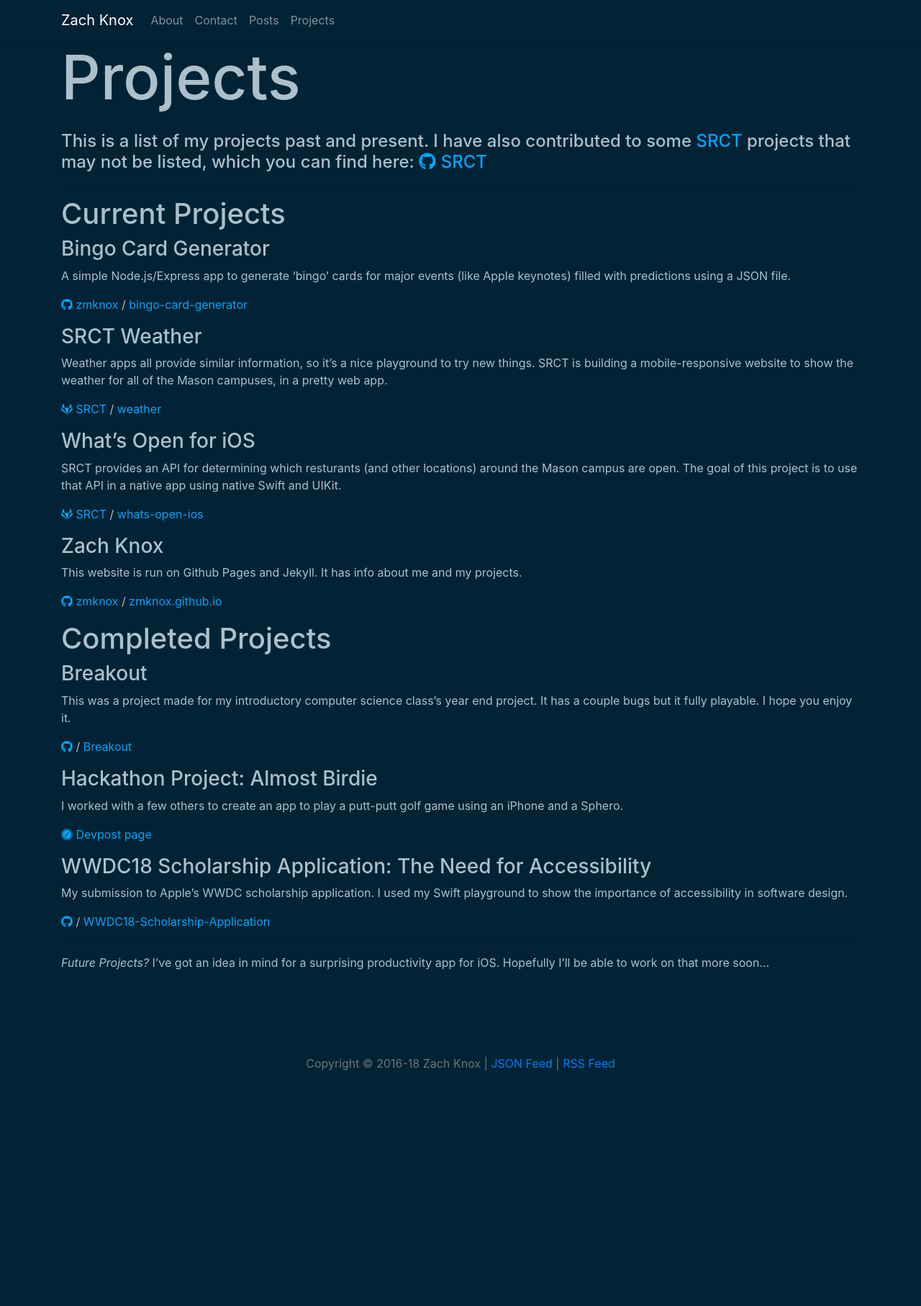
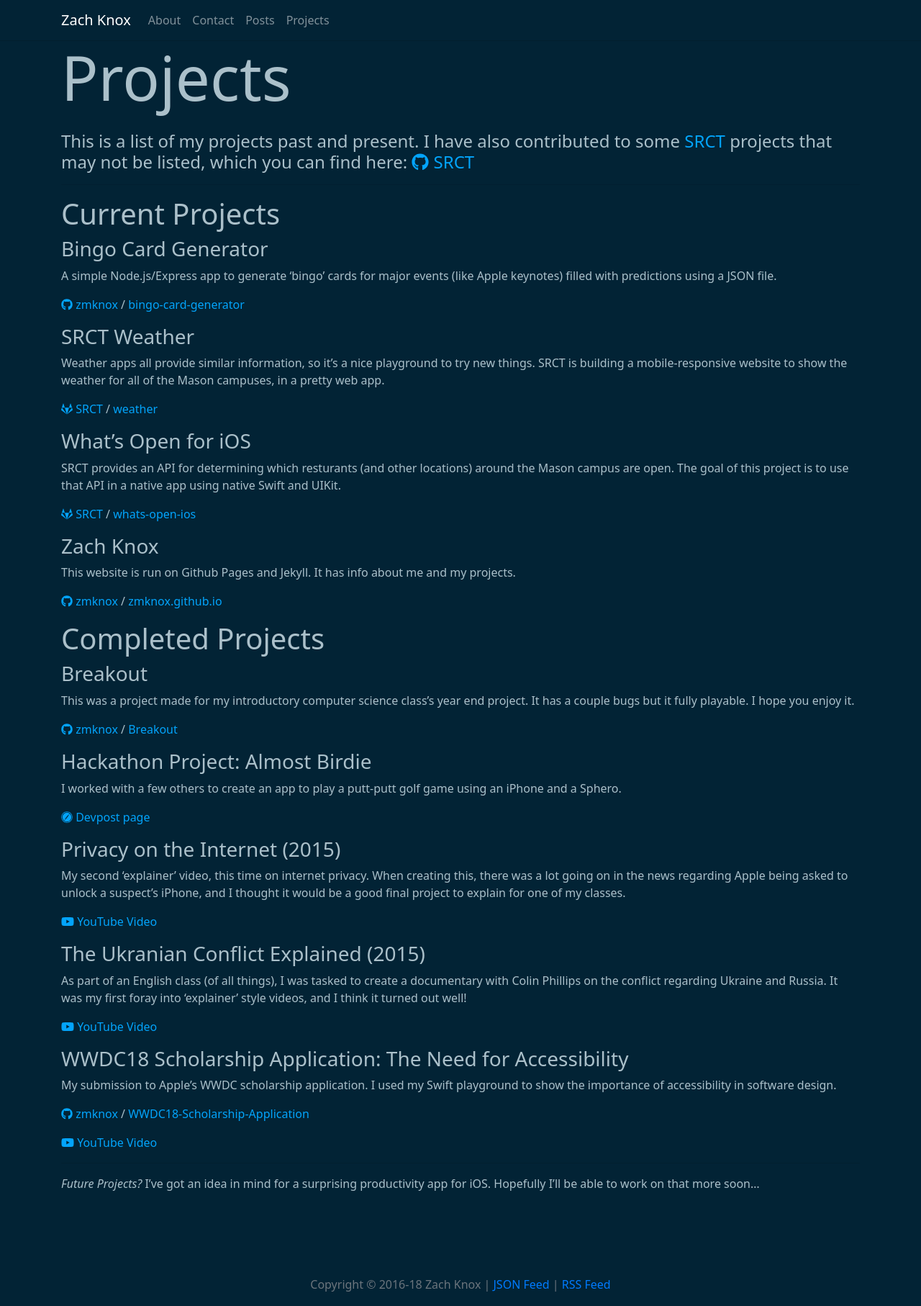
Before and after one commit to zmknox/zmknox.github.io, a Jekyll site: the page built from projects.md, in a window 1280 px wide. Shown: the whole page at 72% size. Built offline with Jekyll 4.4.1, drawn with Linux system fonts in a browser that asks for light colours; nearby versions of some CDN libraries; before the commit the page ends 1507 px from its top, so only the background shows below that.

Commit message:
bug fixes and more projects

```diff
--- a/_data/projects.json
+++ b/_data/projects.json
@@ -45,7 +45,7 @@
         "name":"Breakout",
         "description":"This was a project made for my introductory computer science class’s year end project. It has a couple bugs but it fully playable. I hope you enjoy it.",
         "github":{
-            "profile-name":"zmknox",
+            "profile":"zmknox",
             "project-name":"Breakout",
             "project-url":"http://github.com/zmknox/Breakout/"
             },
@@ -58,13 +58,26 @@
         "current":false
     },
     {
+        "name":"Privacy on the Internet (2015)",
+        "description":"My second 'explainer' video, this time on internet privacy. When creating this, there was a lot going on in the news regarding Apple being asked to unlock a suspect's iPhone, and I thought it would be a good final project to explain for one of my classes.",
+        "youtube":"https://www.youtube.com/watch?v=UpXsGd4HJtQ",
+        "current":false
+    },
+    {
+        "name":"The Ukranian Conflict Explained (2015)",
+        "description":"As part of an English class (of all things), I was tasked to create a documentary with Colin Phillips on the conflict regarding Ukraine and Russia. It was my first foray into 'explainer' style videos, and I think it turned out well!",
+        "youtube":"https://www.youtube.com/watch?v=b4JDt5UP_3Q",
+        "current":false
+    },
+    {
         "name":"WWDC18 Scholarship Application: The Need for Accessibility",
         "description":"My submission to Apple’s WWDC scholarship application. I used my Swift playground to show the importance of accessibility in software design.",
         "github":{
-            "profile-name":"zmknox",
+            "profile":"zmknox",
             "project-name":"WWDC18-Scholarship-Application",
             "project-url":"https://github.com/zmknox/WWDC18-Scholarship-Application"
             },
+        "youtube":"https://www.youtube.com/watch?v=Kl4ZJdD8dkY",
         "current":false
     }
 ]
--- a/_includes/head.html
+++ b/_includes/head.html
@@ -52,4 +52,5 @@
   crossorigin="anonymous"></script>
   <link rel="canonical" href="{{ page.url | replace:'index.html','' | prepend: site.baseurl | prepend: site.url }}">
   <link rel="alternate" type="application/rss+xml" title="{{ site.title }}" href="{{ "/feed.xml" | prepend: site.baseurl | prepend: site.url }}">
+    <link rel="alternate" type="application/json" title="{{ site.title }}" href="{{ "/feed.json" | prepend: site.baseurl | prepend: site.url }}">
 </head>
--- a/_layouts/jsonfeed.html
+++ b/_layouts/jsonfeed.html
@@ -26,7 +26,7 @@ layout: none
         {% else %}
             "summary": {{ t.frontpage[page_language].description | smartify | jsonify }},
         {% endif %}
-            "date_published": "{{ post.date }}"
+            "date_published": "{{ post.date | date_to_xmlschema }}"
          {% comment %}"author": ""{% endcomment %}
         }{% unless forloop.last == true %},{% endunless %}
 {% endfor %}
--- a/archive.html
+++ b/archive.html
@@ -6,9 +6,6 @@ in_nav: false
 ---
 
 <div class="home">
-
-  <h1 class="page-heading">Archive</h1>
-
   <div class="post-list">
     {% for post in site.posts%}
       <div class="archive-post-box">
--- a/css/main.scss
+++ b/css/main.scss
@@ -30,7 +30,7 @@
 }
 body{
   background-color: #022335 !important;
-  font-family: -apple-system, "SF Pro Text", "SF Pro Display", "Helvetica Neue", Helvetica, Arial, sans-serif !important;
+  font-family: system-ui, -apple-system, "SF Pro Text", "SF Pro Display", "Helvetica Neue", Helvetica, Arial, sans-serif !important;
   color: #abc0ca !important;
 }
 .page-stuff{
@@ -231,7 +231,7 @@ $on-laptop:        800px;
 
 .homepage {
     margin: 0;
-    font-family: -apple-system, San Francisco, Helvetica Neue, Helvetica, Arial, sans-serif;
+    font-family: system-ui, -apple-system, San Francisco, Helvetica Neue, Helvetica, Arial, sans-serif;
     /* background: #aa292f; */
     color: white;
     position: absolute;
--- a/projects.md
+++ b/projects.md
@@ -41,8 +41,12 @@ Completed Projects
 [<i class="fab fa-github"></i> {{ project.github.profile }}](https://github.com/{{ project.github.profile }}) / [{{ project.github.project-name }}]({{ project.github.project-url }})
 {% elsif project.gitlab %}
 [<i class="fab fa-gitlab"></i> {{ project.gitlab.profile-name }}]({{ project.gitlab.profile-url }}) / [{{ project.gitlab.project-name }}]({{ project.gitlab.project-url }})
-{% elsif project.devpost %}
+{% endif %}
+{% if project.devpost %}
 [<i class="fab fa-safari"></i> Devpost page]({{ project.devpost }})
+{% endif %}
+{% if project.youtube %}
+[<i class="fab fa-youtube"></i> YouTube Video]({{ project.youtube }})
 {% endif %}
 
 {% endif %}
```
Also changed, not shown: _layouts/bingo.html (added, +67 -0 lines).
